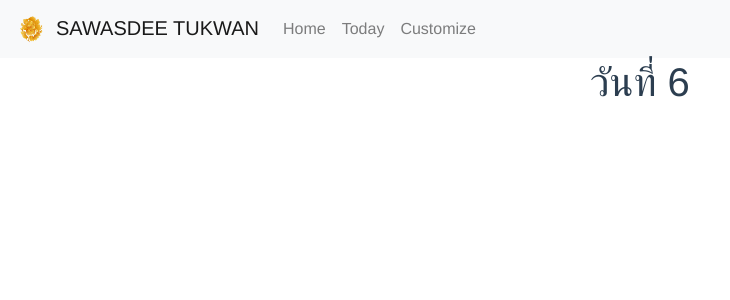
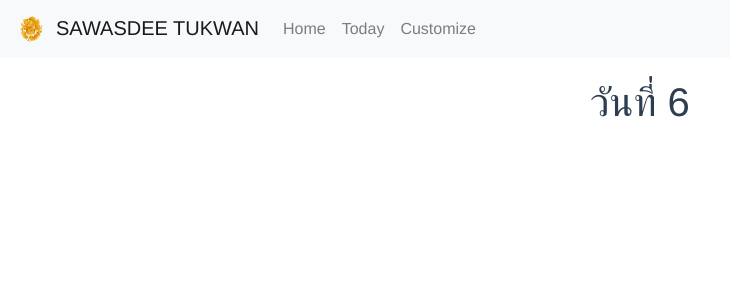
Before and after one commit to max180643/Sawasdee-Tukwan, a Vue app in the folder client/: page / in a window 1280 px wide. Shown: the top 300 px of the page, without its empty margins (0-730 px from the left). Built offline with nearby package versions, Linux system fonts and the light colour scheme.

Commit message:
Add margin app

```diff
--- a/client/src/App.vue
+++ b/client/src/App.vue
@@ -1,7 +1,9 @@
 <template>
   <div id="app">
     <Navbar></Navbar>
-    <router-view/>
+    <div id="content">
+      <router-view/>
+    </div>
   </div>
 </template>
 
@@ -27,4 +29,7 @@ export default {
   text-align: center;
   color: #2c3e50;
 }
+#content {
+  margin-top: 20px;
+}
 </style>
```
